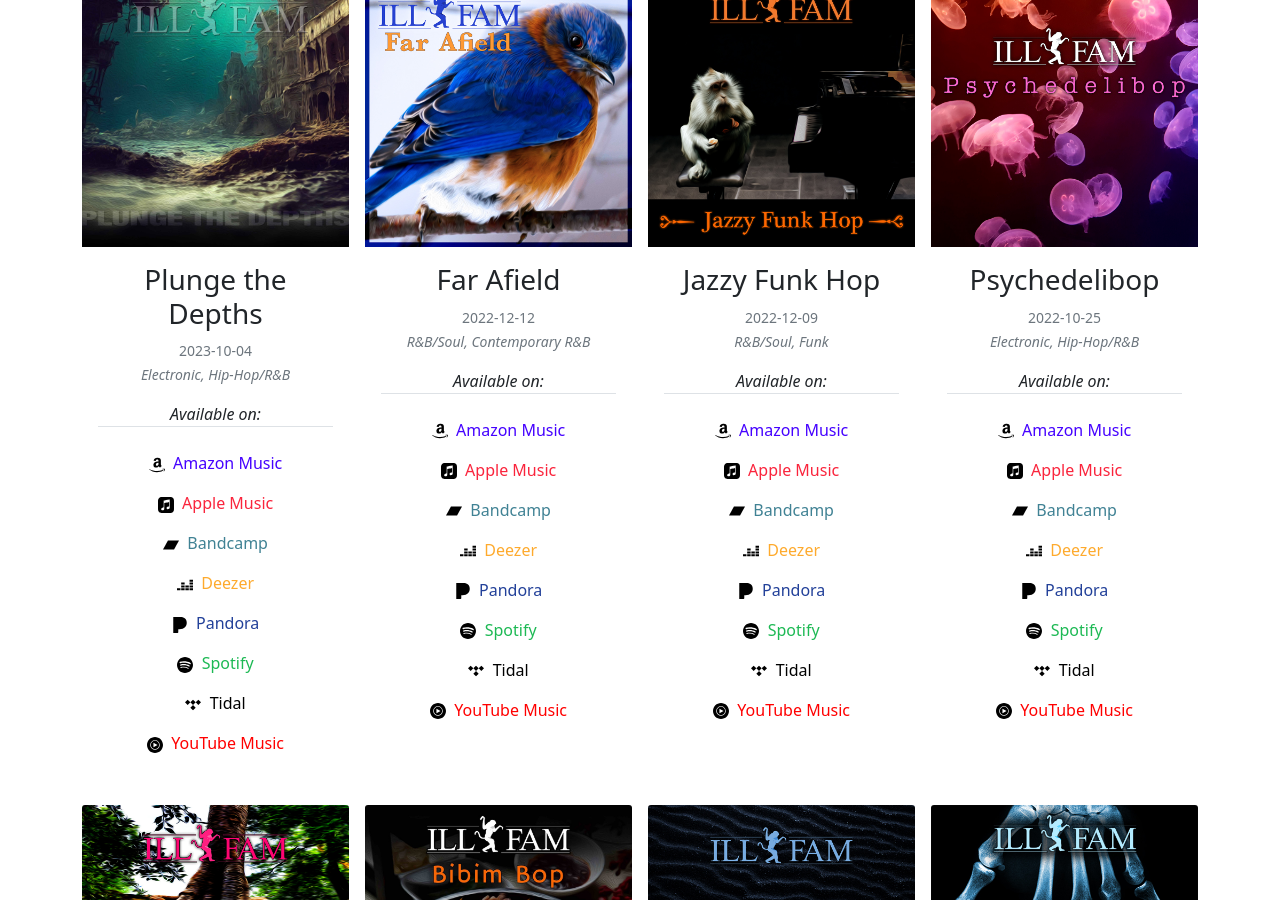
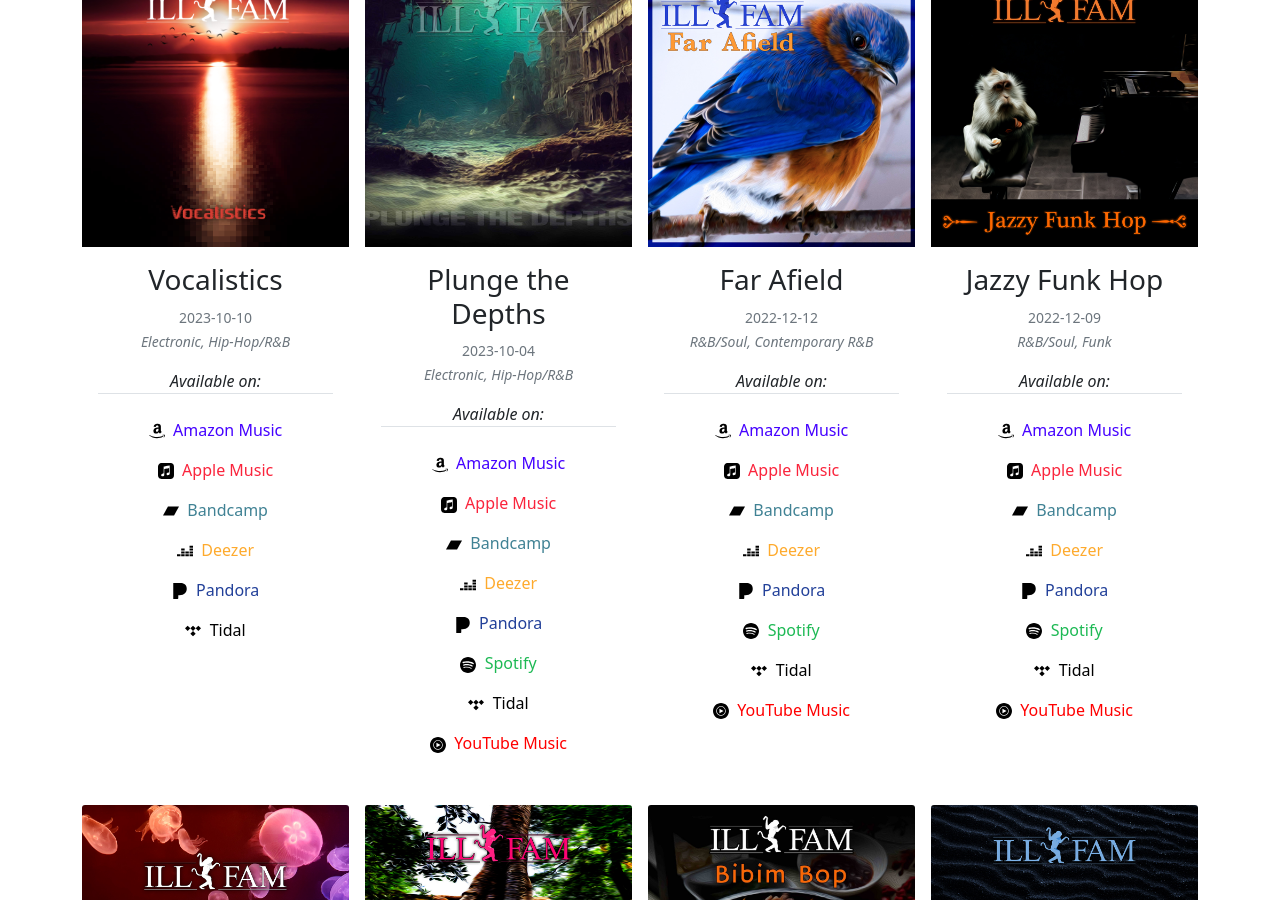
Before and after one commit to illfamiglia/illfamiglia.github.io, a Jekyll site: the page built from ill-fam.html, in a window 1280 px wide and 900 px high, scrolled down 581 px. Built offline with Jekyll 4.4.1, drawn with Linux system fonts in a browser that asks for light colours; some of the changed lines change nothing that is shown.

Commit message:
feat: add vocalistics album to ill-fam (#4)

```diff
--- a/_data/artists.yml
+++ b/_data/artists.yml
@@ -70,6 +70,23 @@
     #     tidal:
     #     youtube:
     #     youtubemusic:
+    - id: vocalistics
+      name: Vocalistics
+      date: 2023-10-10
+      genre: Electronic, Hip-Hop/R&B
+      url: https://illfam.bandcamp.com/album/vocalistics
+      image: vocalistics.jpg
+      outlets:
+        amazonmusic: https://music.amazon.com/albums/B0CKTYQDVW
+        applemusic: https://music.apple.com/album/vocalistics/1711276688
+        bandcamp: https://illfam.bandcamp.com/album/vocalistics
+        deezer: https://www.deezer.com/album/498469071
+        pandora: https://www.pandora.com/artist/ill-fam/vocalistics/ALZVc2VtKZcnbX6
+        soundcloud:
+        spotify:
+        tidal: https://tidal.com/album/320992153
+        youtube:
+        youtubemusic:
     - id: plunge-the-depths
       name: Plunge the Depths
       date: 2023-10-04
@@ -84,7 +101,7 @@
         pandora: https://www.pandora.com/artist/ill-fam/plunge-the-depths/AL9qJl7JnvvwtjP
         soundcloud:
         spotify: https://open.spotify.com/album/3tsqruE5nfDfVIbmMrSTgq
-        tidal: http://www.tidal.com/album/319902454
+        tidal: https://tidal.com/album/319902454
         youtube:
         youtubemusic: https://music.youtube.com/playlist?list=OLAK5uy_n7MWgZaroKOOezd1pJAsDX0HSTFT6B_EQ
     - id: far-afield
@@ -101,7 +118,7 @@
         pandora: https://www.pandora.com/artist/ill-fam/far-afield/ALhnzqrgc6Xpb5Z
         soundcloud:
         spotify: https://open.spotify.com/album/6npbU3QCpsXqXLV2YE9397
-        tidal: http://www.tidal.com/album/266304759
+        tidal: https://tidal.com/album/266304759
         youtube:
         youtubemusic: https://music.youtube.com/playlist?list=OLAK5uy_kY9QSb4cpaJdzuxkZFbAr4-dyUCIoMATM
     - id: jazzy-funk-hop
@@ -135,7 +152,7 @@
         pandora: https://www.pandora.com/artist/ill-fam/psychedelibop/ALb4rk5g2dcf9g4
         soundcloud:
         spotify: https://open.spotify.com/album/5WwKzb3qXWctWsPlyEkO7t
-        tidal: http://www.tidal.com/album/256274009
+        tidal: https://tidal.com/album/256274009
         youtube:
         youtubemusic: https://music.youtube.com/playlist?list=OLAK5uy_lzarIptvQWM1S8ndryqplbqSA5tdkQw9Q
     - id: rock-hop
@@ -152,7 +169,7 @@
         pandora:
         soundcloud:
         spotify: https://open.spotify.com/album/1C4xAx7gUYydKVIA9nWKzz
-        tidal: http://www.tidal.com/album/255128502
+        tidal: https://tidal.com/album/255128502
         youtube:
         youtubemusic: https://music.youtube.com/playlist?list=OLAK5uy_m9kQVcgI_iAcKCdgsUC1gHHL4Xrnk4WNU
     - id: bibim-bop
@@ -169,7 +186,7 @@
         pandora: https://www.pandora.com/artist/ill-fam/bibim-bop/ALwh23vmZcc5PbZ
         soundcloud:
         spotify: https://open.spotify.com/album/7wF9UUFEXpKsPELOppdy9B
-        tidal: http://www.tidal.com/album/254886988
+        tidal: https://tidal.com/album/254886988
         youtube:
         youtubemusic: https://music.youtube.com/playlist?list=OLAK5uy_mvMIMqMBO4KczixzoM6mEMkPdmd3dRGvU
     - id: ripple-affect
@@ -186,7 +203,7 @@
         pandora: https://www.pandora.com/artist/ill-fam/ripple-affect/ALck3fXdnwlrgq2
         soundcloud:
         spotify: https://open.spotify.com/album/7wLSh253V30nUdfR52ZwWt
-        tidal: http://www.tidal.com/album/254211223
+        tidal: https://tidal.com/album/254211223
         youtube:
         youtubemusic: https://music.youtube.com/playlist?list=OLAK5uy_n7xIDwvoVJj4zQFLw1IO2n4qLYDOTWWqw
     - id: you-feeling-self
@@ -203,7 +220,7 @@
         pandora: https://www.pandora.com/artist/ill-fam/you-feeling-self-single/ALJw6rvrXrVmr4V
         soundcloud:
         spotify: https://open.spotify.com/album/70MhjHM0sxHFi1gEyaVijN
-        tidal: http://www.tidal.com/album/233522284
+        tidal: https://tidal.com/album/233522284
         youtube:
         youtubemusic: https://music.youtube.com/playlist?list=OLAK5uy_nXL5CR52cIuPdC-h9MNCVU52Y6K_4yCNE
     - id: anxietol
@@ -220,7 +237,7 @@
         pandora: https://www.pandora.com/artist/ill-fam/anxietol/AL2PPrcZg2df5ZK
         soundcloud:
         spotify: https://open.spotify.com/album/2bHbHOGMwnINi78oNUUgnF
-        tidal: http://www.tidal.com/album/232959690
+        tidal: https://tidal.com/album/232959690
         youtube:
         youtubemusic: https://music.youtube.com/playlist?list=OLAK5uy_nyArpCEXaq_TEZN1jreW8rzTn7dUQ-ZLw
     - id: fly-a-way
@@ -237,7 +254,7 @@
         pandora: https://www.pandora.com/artist/ill-fam/fly-a-way/ALKqlPdh7jcVj9P
         soundcloud:
         spotify: https://open.spotify.com/album/2GhLP5V40dKQKmDjxo439P
-        tidal: http://listen.tidalhifi.com/album/232102707
+        tidal: https://tidal.com/album/232102707
         youtube:
         youtubemusic: https://music.youtube.com/playlist?list=OLAK5uy_m56fART3RyplTXhUgkWs9AQnTKG9QNkPs
 - id: joe-sciarrone
@@ -286,7 +303,7 @@
         pandora:
         soundcloud:
         spotify: https://open.spotify.com/album/0kiNJx32cyXt5oAF3VWhqd
-        tidal: https://listen.tidal.com/album/192127329
+        tidal: https://tidal.com/album/192127329
         youtube:
         youtubemusic: https://music.youtube.com/playlist?list=OLAK5uy_nI0s2zhe4HT0uqT4xrNBOlg0SjPvW_WLg
     - id: the-memory-lane
@@ -302,7 +319,7 @@
         pandora:
         soundcloud:
         spotify: https://open.spotify.com/album/6qJkoh3bXfYKSPmOIdDC84
-        tidal: https://listen.tidal.com/album/168892992
+        tidal: https://tidal.com/album/168892992
         youtube:
         youtubemusic: https://music.youtube.com/playlist?list=OLAK5uy_nFvOQJ1MttHxpcp_aunox6wRXMg9jR_jI
     - id: song-for-mr-dylan
@@ -318,7 +335,7 @@
         pandora:
         soundcloud: https://soundcloud.com/joesciarronemusic/song-for-mr-dylan
         spotify: https://open.spotify.com/album/309wjL6GyrgfWoY19r425u
-        tidal: https://listen.tidal.com/album/202546934
+        tidal: https://tidal.com/album/album/202546934
         youtube:
         youtubemusic: https://music.youtube.com/playlist?list=OLAK5uy_mqMWgdPTSepu83Vt-_-iK2oh7C52jD4Ig
     - id: just-drift-away
@@ -334,7 +351,7 @@
         pandora:
         soundcloud:
         spotify: https://open.spotify.com/album/0un02GgUzTaa5MylNJ8gd6
-        tidal: https://listen.tidal.com/album/200646639
+        tidal: https://tidal.com/album/200646639
         youtube:
         youtubemusic: https://music.youtube.com/playlist?list=OLAK5uy_me3DvBPE4Y9zx2_1Fqxsv4Kjfbxl75zNE
     - id: shes-gone
@@ -350,7 +367,7 @@
         pandora:
         soundcloud:
         spotify: https://open.spotify.com/album/39LrfhpVrPTnL8fPbBXYCf
-        tidal: https://listen.tidal.com/album/198801346
+        tidal: https://tidal.com/album/198801346
         youtube:
         youtubemusic: https://music.youtube.com/playlist?list=OLAK5uy_k7yC2BzMTei_CoriqJajslDbApBWp_12c
     - id: everything-to-me
@@ -366,7 +383,7 @@
         pandora:
         soundcloud:
         spotify: https://open.spotify.com/album/70UcyMmoYFsKV9o7bfTSkX
-        tidal: https://listen.tidal.com/album/197805075
+        tidal: https://tidal.com/album/197805075
         youtube:
         youtubemusic: https://music.youtube.com/playlist?list=OLAK5uy_mDIBFMc9oPjJFUGs2cIMjMqkx49eAfO08
     - id: the-boy-from-troy
@@ -382,7 +399,7 @@
         pandora: https://www.pandora.com/artist/joe-sciarrone/the-boy-from-troy-single/ALgzrdqvKqcdq9w
         soundcloud:
         spotify: https://open.spotify.com/album/3vdh2eaC9GgydSMKmSkAOs
-        tidal: https://listen.tidal.com/album/175451889
+        tidal: https://tidal.com/album/175451889
         youtube:
         youtubemusic: https://music.youtube.com/playlist?list=OLAK5uy_k2Raw1y2n3po-A9y_KhC3pBovQz1u_YH0
     - id: give-me-glorious-days
@@ -398,7 +415,7 @@
         pandora:
         soundcloud:
         spotify: https://open.spotify.com/album/4hVKahUOucQuckbJIi5Lpb
-        tidal: https://listen.tidal.com/album/169876483
+        tidal: https://tidal.com/album/169876483
         youtube:
         youtubemusic: https://music.youtube.com/playlist?list=OLAK5uy_m1OsHlXMT1ygMVy3YgsQ89Ah4TwgFcyCw
     - id: melt-into-everything
@@ -414,7 +431,7 @@
         pandora:
         soundcloud:
         spotify: https://open.spotify.com/album/1YqI2pZ0SFbGbvHsMpqR90
-        tidal: https://listen.tidal.com/album/167790866
+        tidal: https://tidal.com/album/167790866
         youtube:
         youtubemusic: https://music.youtube.com/playlist?list=OLAK5uy_kskGN08ZECxE7RZyvqzUp1NgZh5OiOMzo
     - id: sundown-town
@@ -430,7 +447,7 @@
         pandora:
         soundcloud:
         spotify: https://open.spotify.com/album/58VENAgGuw71yLShgOfIG6
-        tidal: https://listen.tidal.com/album/165688912
+        tidal: https://tidal.com/album/165688912
         youtube:
         youtubemusic: https://music.youtube.com/playlist?list=OLAK5uy_mYdIAX6FvmFYWrc1me-hpCXT2tcSA6nto
     - id: still-waiting-for-the-change-to-come
@@ -446,7 +463,7 @@
         pandora:
         soundcloud:
         spotify: https://open.spotify.com/album/5ShqNSbVPkRGVc4je5QA7l
-        tidal: https://listen.tidal.com/album/160956462
+        tidal: https://tidal.com/album/160956462
         youtube:
         youtubemusic: https://music.youtube.com/playlist?list=OLAK5uy_kfknCVWYyk-7s8Kr3obo2zydoJUDfqpZc
     - id: awareness-disease
@@ -462,7 +479,7 @@
         pandora:
         soundcloud:
         spotify: https://open.spotify.com/album/2MtCLAA8o7WZ7harTOnqO6
-        tidal: https://listen.tidal.com/album/159833435
+        tidal: https://tidal.com/album/159833435
         youtube:
         youtubemusic: https://music.youtube.com/playlist?list=OLAK5uy_mwFiLWNiRvvFQVK8N0RTT0_0Ulag8sgfc
     - id: destination
@@ -478,7 +495,7 @@
         pandora:
         soundcloud:
         spotify: https://open.spotify.com/album/4mGHrHIcSWaEoTbdP02F77
-        tidal: https://listen.tidal.com/album/159847059
+        tidal: https://tidal.com/album/159847059
         youtube:
         youtubemusic: https://music.youtube.com/playlist?list=OLAK5uy_mG1rG3S6O2n66B9Jo9xOqXNXiF-BAMPFo
 - id: roxanne
@@ -524,7 +541,7 @@
         pandora:
         soundcloud:
         spotify: https://open.spotify.com/album/1kgued9QkpFK0UhEJPhbxj
-        tidal: https://listen.tidal.com/album/172830841
+        tidal: https://tidal.com/album/172830841
         youtube:
         youtubemusic: https://music.youtube.com/playlist?list=OLAK5uy_mRNs0hjsNa-eEVN1lbmTqOJW2YGCpdqtc
 - id: train-engineers
@@ -588,7 +605,7 @@
         pandora: https://www.pandora.com/artist/the-train-engineers/next-stop-matters/ALgfPh2j5dc3db2
         soundcloud:
         spotify: https://open.spotify.com/album/6g0Xff8z6pA4aCOgW31Idc
-        tidal: http://www.tidal.com/album/232959665
+        tidal: https://tidal.com/album/232959665
         youtube:
         youtubemusic: https://music.youtube.com/playlist?list=OLAK5uy_k5yDc9Ma0TiRQCueZeUju1zpK92oMYcBM
     - id: off-the-rails
@@ -604,6 +621,6 @@
         pandora: https://www.pandora.com/artist/the-train-engineers/off-the-rails/ALcJ46zZjhhbv36
         soundcloud:
         spotify: https://open.spotify.com/album/4c16M3dfSGlS6gN6oAQEPt
-        tidal: http://listen.tidalhifi.com/album/232102707
+        tidal: https://tidal.com/album/232102707
         youtube:
         youtubemusic: https://music.youtube.com/playlist?list=OLAK5uy_kQgyKfmi5F9OxNPX_Q2PKMC5ExRC0Eddg
```
Also changed, not shown: images/artists/ill-fam/vocalistics.jpg (added).
